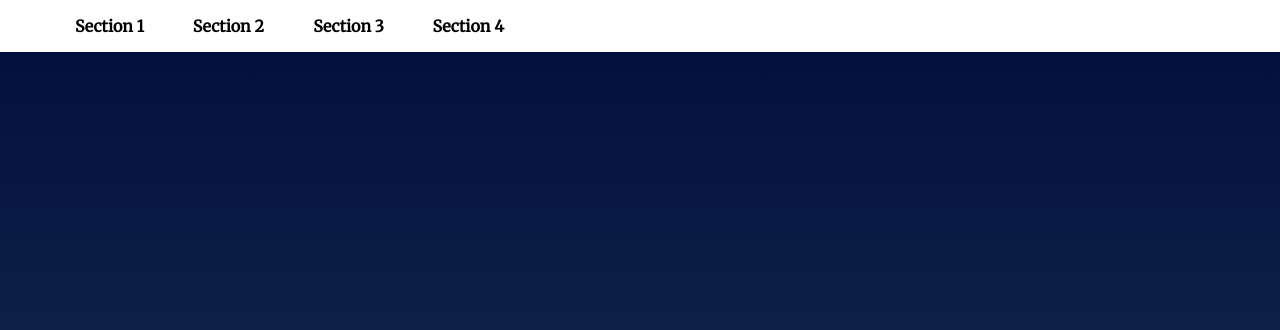
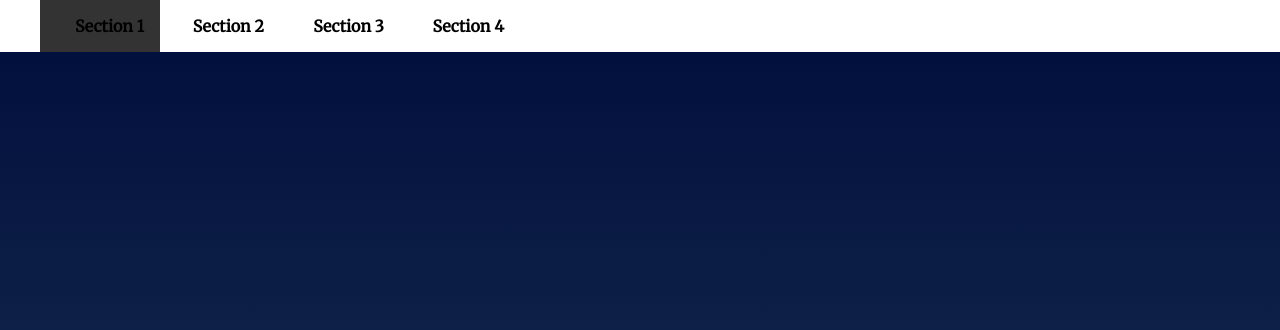
Before and after one commit to Edmund0/Udacity-LandingPage, a plain HTML site: page index.html in a window 1280 px wide. Shown: the top 330 px of the page. Drawn offline with Linux system fonts and the light colour scheme.

Commit message:
Fixed Menu Highlight

```diff
--- a/javascript/app.js
+++ b/javascript/app.js
@@ -79,7 +79,7 @@
         const inView = (content) => {
 
             const {top, bottom} = content.getBoundingClientRect();
-            const logic = (top >= 0) || ((top <= 0) && bottom >=0);
+            const logic = (top >= 0) || ((top <= 0) && bottom >= (window.innerHeight)/2.5);
             return logic;
 
         }
@@ -102,6 +102,33 @@
             }
 
         }
+
+        /* This code highlights the corresponding item in the menu */
+        const makeActiveNavigation = (menuList) => {
+
+            /* This for loop removes the class from all section element */
+            for (const menu of menuList)
+            {
+                    menu.classList.remove('active-menu');
+            }
+
+            /* This for loop adds the class to the first element that it finds */
+            for (const menu of menuList)
+            {
+                let identity = menu.getAttribute('href');
+                    identity = identity.substring(1);
+
+                content = document.querySelector(`[id="${identity}"]`);
+
+                if (inView(content)) {
+                    menu.classList.add('active-menu');
+                    break;
+                }
+            }
+
+        }
+
+
 
         /*********************************************************************************************************/
         /* These functions add the 'active' class to the section tag in view || and remove it from all other tags*/
@@ -177,6 +204,8 @@
             window.addEventListener('scroll', () => {
 
                 makeActive(navigationData);
+                const navMenu = document.querySelectorAll('.menu__link');
+                makeActiveNavigation(navMenu);
 
             })
             /* I'm sure there is a better way to do this :{ */
--- a/stylesheets/styles.css
+++ b/stylesheets/styles.css
@@ -45,6 +45,12 @@
     }
 
     .navbar__menu .menu__link:hover {
+        background: #333;
+        color: #fff;
+        transition: ease 0.3s all;
+    }
+
+    .active-menu {
         background: #333;
         color: #fff;
         transition: ease 0.3s all;
```
